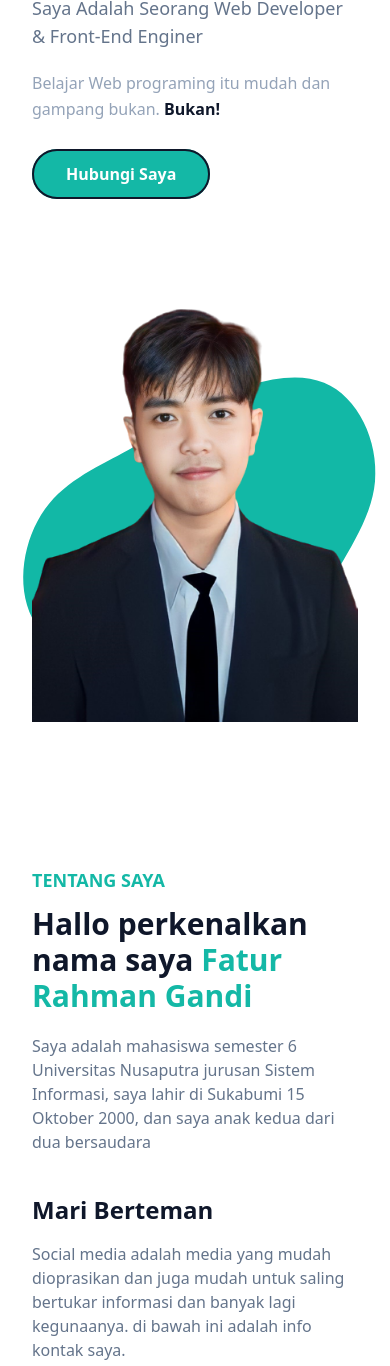
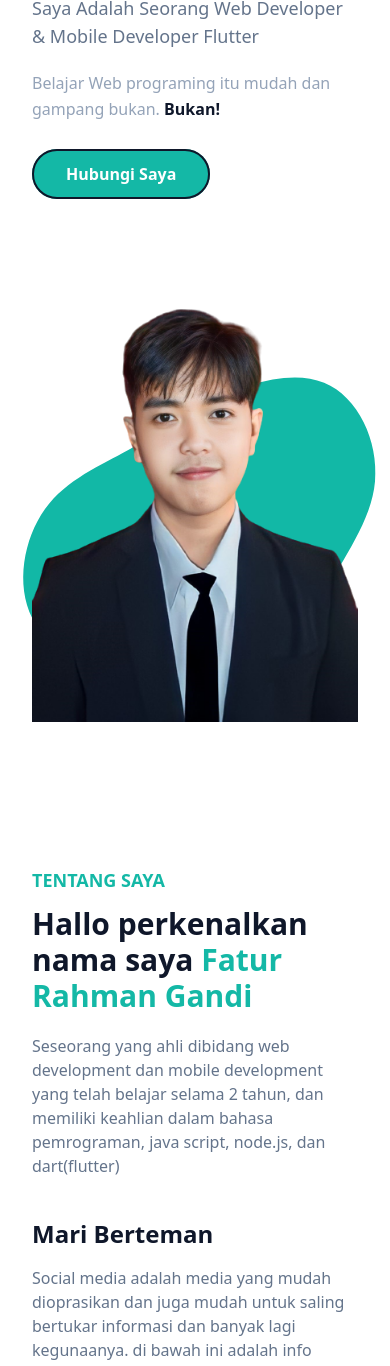
Before and after one commit to Fatur-r45/portfolio-tailwind-css, a website: page index.html in a window 390 px wide. Shown: the part 258-1624 px from the top of the page. Drawn offline with nearby package versions, Linux system fonts and the light colour scheme.

Commit message:
add litle bit

```diff
--- a/index.html
+++ b/index.html
@@ -5,7 +5,7 @@
     <meta http-equiv="X-UA-Compatible" content="IE=edge" />
     <meta name="viewport" content="width=device-width, initial-scale=1.0" />
     <link href="dist/css/final.css" rel="stylesheet" />
-    <link href="https://unpkg.com/aos@2.3.1/dist/aos.css" rel="stylesheet">
+    <link href="https://unpkg.com/aos@2.3.1/dist/aos.css" rel="stylesheet" />
     <script>
       if (
         localStorage.theme === "dark" ||
@@ -129,17 +129,31 @@
       <div class="container">
         <div class="flex flex-wrap">
           <div class="w-full self-center px-4 lg:w-1/2">
-            <h1 class="text-base font-semibold text-primary md:text-xl" data-aos="fade-right" data-aos-duration="1000">
+            <h1
+              class="text-base font-semibold text-primary md:text-xl"
+              data-aos="fade-right"
+              data-aos-duration="1000"
+            >
               Halo Semua, perkenalkan Nama Saya
               <span
                 class="mt-1 block text-4xl font-bold text-blue-600 dark:text-blue-600 lg:text-5xl"
                 >Fatur Rahman Gandi</span
               >
             </h1>
-            <h2 class="mb-5 text-lg font-medium text-slate-500 dark:text-white" data-aos="fade-left" data-aos-duration="1000" data-aos-delay="500">
-              Saya Adalah Seorang Web Developer & Front-End Enginer
+            <h2
+              class="mb-5 text-lg font-medium text-slate-500 dark:text-white"
+              data-aos="fade-left"
+              data-aos-duration="1000"
+              data-aos-delay="500"
+            >
+              Saya Adalah Seorang Web Developer & Mobile Developer Flutter
             </h2>
-            <p class="mb-10 font-medium leading-relaxed text-slate-400" data-aos="fade-up" data-aos-duration="1500" data-aos-delay="1000">
+            <p
+              class="mb-10 font-medium leading-relaxed text-slate-400"
+              data-aos="fade-up"
+              data-aos-duration="1500"
+              data-aos-delay="1000"
+            >
               Belajar Web programing itu mudah dan gampang bukan.
               <span class="font-bold text-dark dark:text-white">Bukan!</span>
             </p>
@@ -151,7 +165,11 @@
             >
           </div>
           <div class="w-full self-end px-4 lg:w-1/2">
-            <div class="relative mt-10 lg:right-0 lg:mt-9" data-aos="flip-right" data-aos-duration="1000">
+            <div
+              class="relative mt-10 lg:right-0 lg:mt-9"
+              data-aos="flip-right"
+              data-aos-duration="1000"
+            >
               <img
                 src="dist/img/myPhoto.png"
                 alt="Fatur Rahaman Gandi"
@@ -183,7 +201,7 @@
     <!-- About Section Start -->
     <section id="about" class="pt-36 pb-32 dark:bg-dark">
       <div class="container">
-        <div class="flex flex-wrap w-full">
+        <div class="flex w-full flex-wrap">
           <div class="mb-10 w-full px-4 lg:w-1/2" data-aos="fade-right">
             <h4 class="mb-3 text-lg font-bold uppercase text-primary">
               Tentang Saya
@@ -191,15 +209,23 @@
             <h2
               class="mb-5 max-w-md text-3xl font-bold text-dark dark:text-white lg:text-4xl"
             >
-              Hallo perkenalkan nama saya <span class="text-primary font-extrabold">Fatur Rahman Gandi</span>
+              Hallo perkenalkan nama saya
+              <span class="font-extrabold text-primary"
+                >Fatur Rahman Gandi</span
+              >
             </h2>
             <p class="max-w-xl text-base font-medium text-slate-500">
-              Saya adalah mahasiswa semester 6 Universitas Nusaputra jurusan
-              Sistem Informasi, saya lahir di Sukabumi 15 Oktober 2000, dan saya
-              anak kedua dari dua bersaudara
+              Seseorang yang ahli dibidang web development dan mobile
+              development yang telah belajar selama 2 tahun, dan memiliki
+              keahlian dalam bahasa pemrograman, java script, node.js, dan
+              dart(flutter)
             </p>
           </div>
-          <div class="w-full px-4 lg:w-1/2" data-aos="fade-left" data-aos-delay="500">
+          <div
+            class="w-full px-4 lg:w-1/2"
+            data-aos="fade-left"
+            data-aos-delay="500"
+          >
             <h3
               class="mb-4 text-2xl font-semibold capitalize text-dark dark:text-white lg:pt-10 lg:text-3xl"
             >
@@ -325,14 +351,16 @@
       <div class="container">
         <div class="w-full px-4">
           <div class="mx-auto mb-16 text-center" data-aos="zoom-out">
-            <h4 class="mb-2 text-lg font-semibold text-primary">My Skill
+            <h4 class="mb-2 text-lg font-semibold text-primary">My Skill</h4>
             <h2
               class="mb-4 text-3xl font-bold text-white dark:text-dark sm:text-4xl lg:text-5xl"
             >
               Skill yang saya kuasai saat ini
             </h2>
             <p class="text-md font-medium text-slate-500 md:text-lg">
-              Ada beberapa skill yang saya kuasai saat ini, ada bahasa pemerograman javascript, Phyton, HTML & CSS, Node.js, PHP, MYSQL, React.js, dan lain lain
+              Ada beberapa skill yang saya kuasai saat ini, ada bahasa
+              pemerograman javascript, Phyton, HTML & CSS, Node.js, PHP, MYSQL,
+              React.js, dan lain lain
             </p>
           </div>
         </div>
@@ -394,7 +422,7 @@
     <!-- Contact Section Start -->
     <section id="contact" class="pt-36 pb-32 dark:bg-dark">
       <div class="container">
-        <div class="w-full px-4" >
+        <div class="w-full px-4">
           <div class="mx-auto mb-16 max-w-xl text-center" data-aos="zoom-in-up">
             <h4 class="mb-2 text-lg font-semibold text-primary">Contact</h4>
             <h2
```
